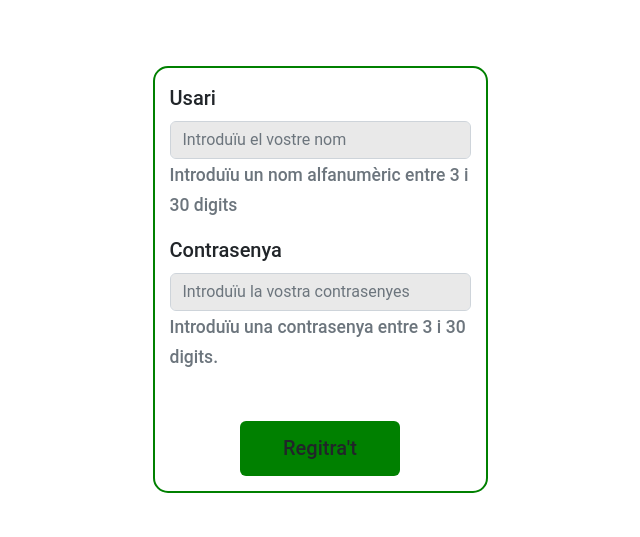
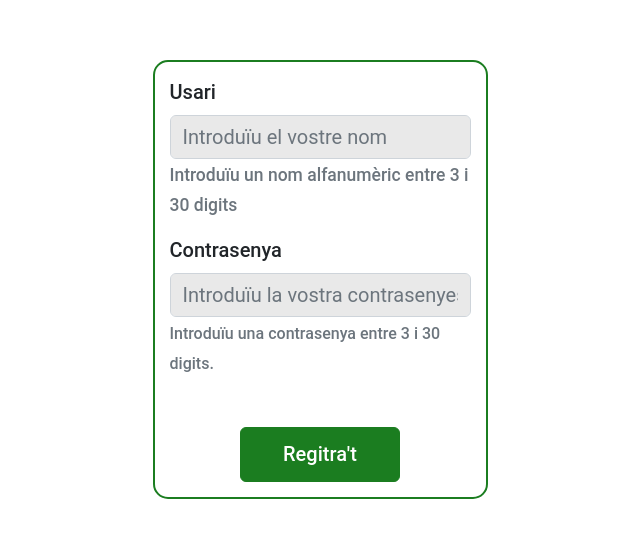
Before and after one commit to rtrepis/seq-saac-front, a React (Create React App) app: page /register in a window 1280 px wide. Shown: the part 121-658 px from the top of the page, without its empty margins (320-960 px from the left). Built offline with nearby package versions, Linux system fonts and the light colour scheme.

Commit message:
Move css configs to custom scss

```diff
--- a/src/components/RegisterForm/RegisterForm.tsx
+++ b/src/components/RegisterForm/RegisterForm.tsx
@@ -21,16 +21,16 @@ const RegisterForm = () => {
           <Form.Label>Contrasenya</Form.Label>
           <Form.Control
             type="password"
-            className=" register-form__input"
+            className="register-form__input"
             placeholder="Introduïu la vostra contrasenyes"
           />
-          <Form.Text className="text-muted">
+          <Form.Text className="text-muted register-form__text">
             Introduïu una contrasenya entre 3 i 30 digits.
           </Form.Text>
         </Form.Group>
         <div className="register-form__footer">
           <Button
-            variant="success"
+            variant="primary"
             type="submit"
             className="register-form__button"
           >
--- a/src/components/RegisterForm/RegisterFormStyled.ts
+++ b/src/components/RegisterForm/RegisterFormStyled.ts
@@ -10,18 +10,21 @@ const RegisterFormStyled = styled.div`
   .register-form  {
     max-width: 335px;
     padding: 15px;
-    border: 2px green solid;
+    border: 2px #1b7d20 solid;
     border-radius: 15px;
 
     &__input {
-      background-color: #e9e9e9;
+      font-size: 20px;
+    }
+
+    &__text {
+      font-size: 16px;
     }
 
     &__button {
       font-family: inherit;
       font-size: inherit;
       font-weight: inherit;
-      background-color: green;
       width: 160px;
       height: 55px;
     }
--- a/src/sass/custom.scss
+++ b/src/sass/custom.scss
@@ -1,6 +1,10 @@
 $theme-colors: (
-  "primary": #060,
-  "danger": blue,
+  "primary": #1b7d20,
 );
 
+$component-active-bg: #1b7d20;
+$input-focus-border-color: tint-color($component-active-bg, 50%);
+
+$input-bg: #e9e9e9;
+
 @import "bootstrap/scss/bootstrap.scss";
```
